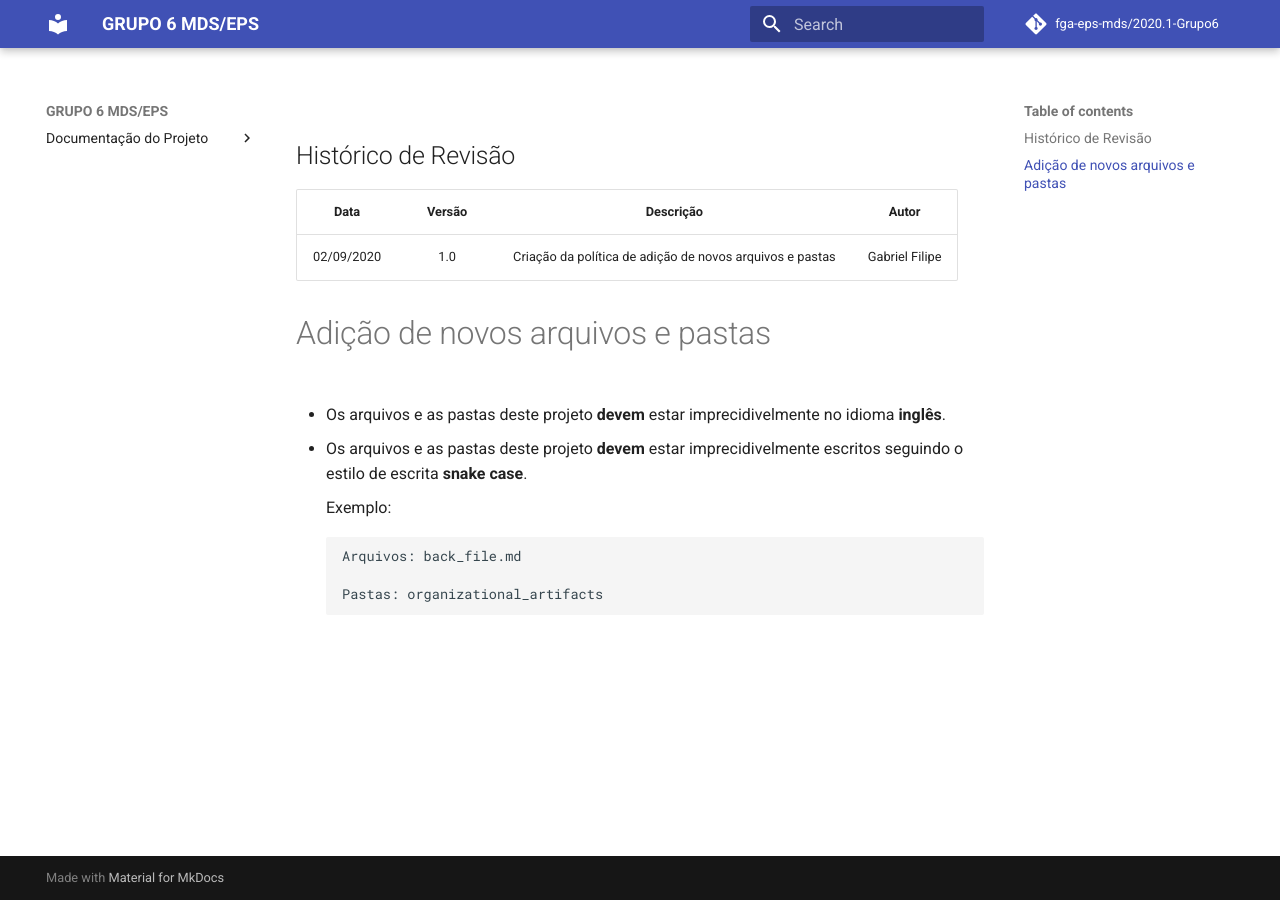
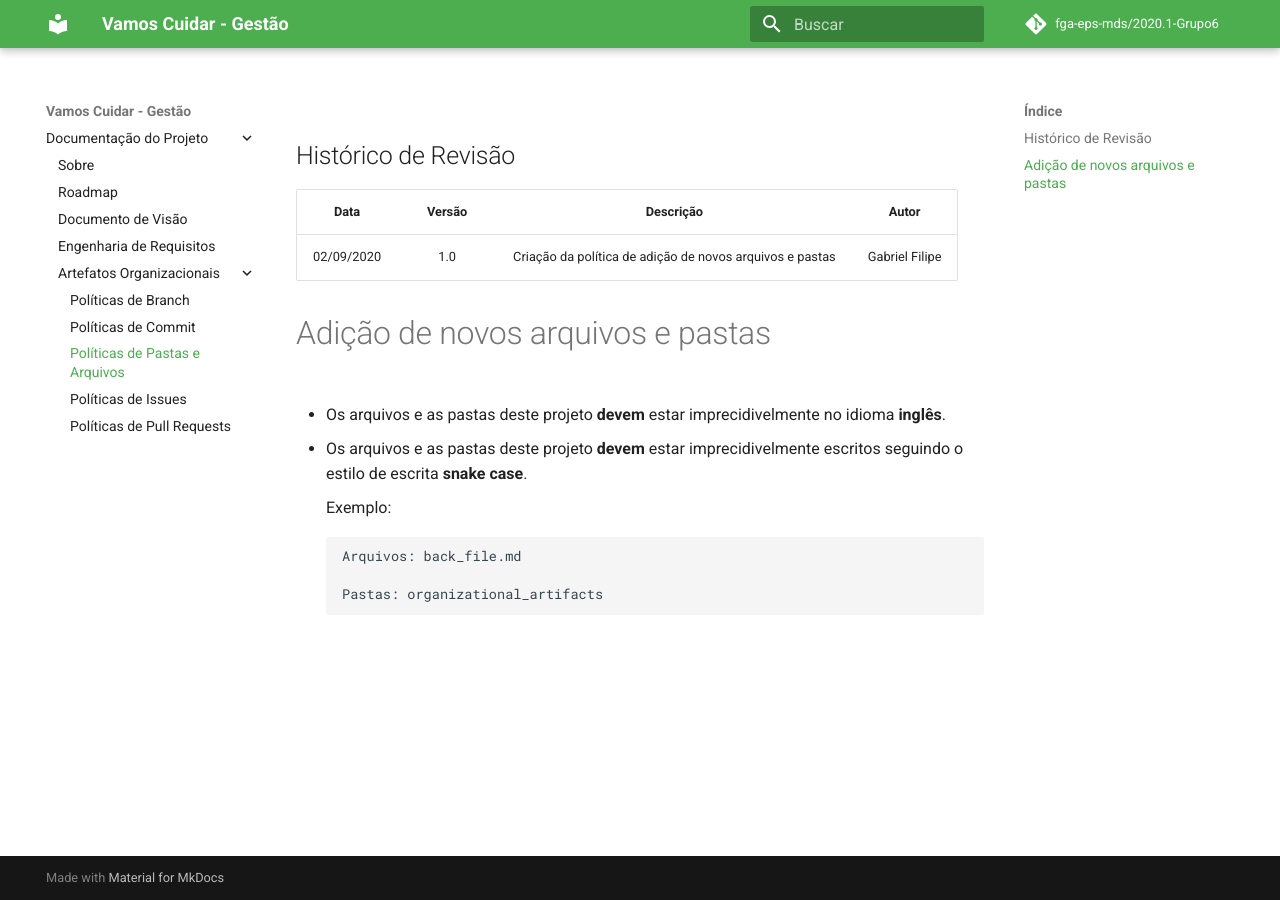
Before and after one commit to fga-eps-mds/2020.1-Grupo6, an MkDocs documentation site: the page built from docs/policies/files_and_folders.md, in a window 1280 px wide. Built offline with MkDocs 1.6.1 and Material for MkDocs 9.7.7, drawn with Linux system fonts in a browser that asks for light colours; comment, search, counter and statistics services are not loaded.

Commit message:
Changes mkdocs theme

```diff
--- a/mkdocs.yml
+++ b/mkdocs.yml
@@ -1,4 +1,4 @@
-site_name: GRUPO 6 MDS/EPS
+site_name: Vamos Cuidar - Gestão
 
 repo_name: 'fga-eps-mds/2020.1-Grupo6'
 repo_url: 'https://github.com/fga-eps-mds/2020.1-Grupo6'
@@ -10,6 +10,15 @@ nav:
     - Documento de Visão: org_artifacts/vision_doc.md
     - Engenharia de Requisitos: org_artifacts/requirements_engineering.md
     - Artefatos Organizacionais:
-      - Documento de Gestão e Configuração de Software: org_artifacts/software_configuration_management.md
+      - Políticas de Branch: policies/branches.md
+      - Políticas de Commit: policies/commits.md
+      - Políticas de Pastas e Arquivos: policies/files_and_folders.md
+      - Políticas de Issues: policies/issues.md
+      - Políticas de Pull Requests: policies/pull_requests.md
 
-theme: material
+theme:
+  name: material
+  language: 'pt'
+  palette:
+    primary: 'green'
+    accent: 'green'
```
